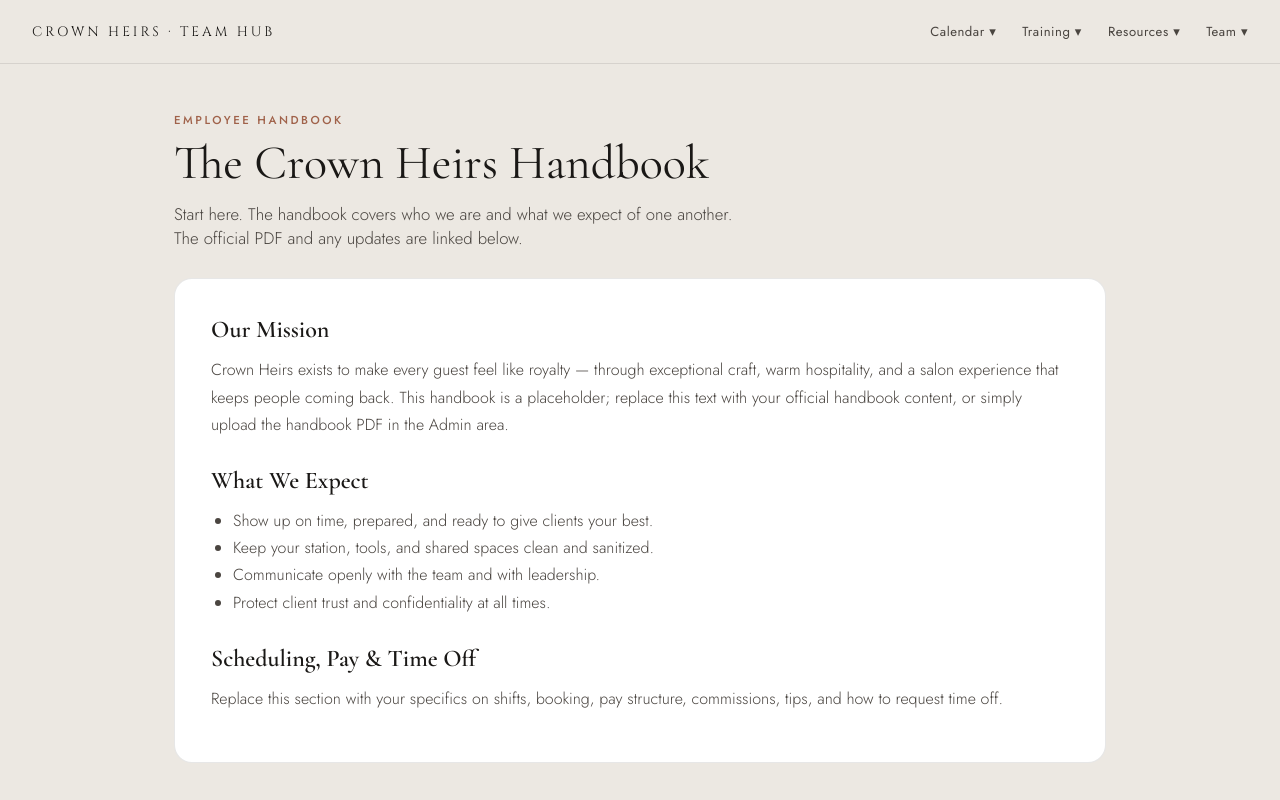
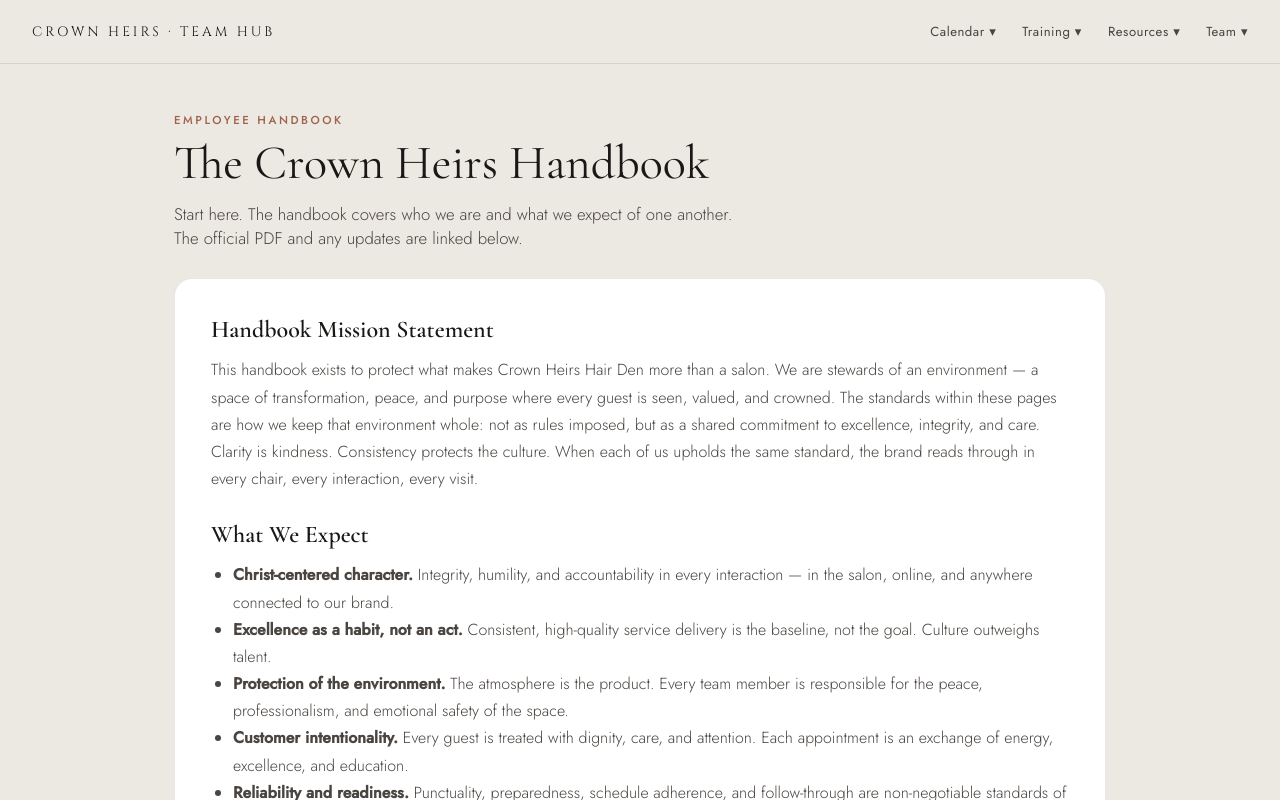
Before and after one commit to BOSSME-25/CrownHeirs, a Next.js app in the folder crown-heirs-intranet/: page /handbook in a window 1280 px wide. Shown: the top 800 px of the page. Built offline with nearby package versions, Linux system fonts and the light colour scheme; no server answers; the database is empty.

Commit message:
Update handbook with mission statement, expectations, and usage guidance
Co-Authored-By: Claude Opus 4.8 (1M context) <noreply@anthropic.com>
Claude-Session: https://claude.ai/code/session_01VmDCLNdN1xzqykgmnKMuR4

```diff
--- a/crown-heirs-intranet/app/handbook/page.tsx
+++ b/crown-heirs-intranet/app/handbook/page.tsx
@@ -18,27 +18,42 @@ export default function HandbookPage() {
         </div>
 
         <div className="prose">
-          <h2>Our Mission</h2>
+          <h2>Handbook Mission Statement</h2>
           <p>
-            Crown Heirs exists to make every guest feel like royalty — through
-            exceptional craft, warm hospitality, and a salon experience that
-            keeps people coming back. This handbook is a placeholder; replace
-            this text with your official handbook content, or simply upload the
-            handbook PDF in the Admin area.
+            This handbook exists to protect what makes Crown Heirs Hair Den more
+            than a salon. We are stewards of an environment — a space of
+            transformation, peace, and purpose where every guest is seen,
+            valued, and crowned. The standards within these pages are how we keep
+            that environment whole: not as rules imposed, but as a shared
+            commitment to excellence, integrity, and care. Clarity is kindness.
+            Consistency protects the culture. When each of us upholds the same
+            standard, the brand reads through in every chair, every interaction,
+            every visit.
           </p>
 
           <h2>What We Expect</h2>
           <ul>
-            <li>Show up on time, prepared, and ready to give clients your best.</li>
-            <li>Keep your station, tools, and shared spaces clean and sanitized.</li>
-            <li>Communicate openly with the team and with leadership.</li>
-            <li>Protect client trust and confidentiality at all times.</li>
+            <li><strong>Christ-centered character.</strong> Integrity, humility, and accountability in every interaction — in the salon, online, and anywhere connected to our brand.</li>
+            <li><strong>Excellence as a habit, not an act.</strong> Consistent, high-quality service delivery is the baseline, not the goal. Culture outweighs talent.</li>
+            <li><strong>Protection of the environment.</strong> The atmosphere is the product. Every team member is responsible for the peace, professionalism, and emotional safety of the space.</li>
+            <li><strong>Customer intentionality.</strong> Every guest is treated with dignity, care, and attention. Each appointment is an exchange of energy, excellence, and education.</li>
+            <li><strong>Reliability and readiness.</strong> Punctuality, preparedness, schedule adherence, and follow-through are non-negotiable standards of the role.</li>
+            <li><strong>Communication with class.</strong> Professional, respectful, and clear — with leadership, with teammates, and with guests.</li>
+            <li><strong>Community contribution.</strong> We grow stronger by pouring into one another. Team unity and mentorship strengthen the whole.</li>
+            <li><strong>Brand alignment.</strong> Conduct that disrupts team unity, compromises client experience, or misrepresents Crown Heirs may result in corrective action up to and including termination.</li>
           </ul>
 
-          <h2>Scheduling, Pay & Time Off</h2>
+          <h2>How to Use This Handbook</h2>
           <p>
-            Replace this section with your specifics on shifts, booking, pay
-            structure, commissions, tips, and how to request time off.
+            This handbook is your reference for the standards, expectations, and
+            culture that define Crown Heirs Hair Den. It is a living document —
+            review it during onboarding, return to it often, and treat it as the
+            source of truth whenever a question of conduct, process, or
+            expectation arises. Adherence to these standards is a condition of
+            employment and a reflection of the commitment each of us makes to
+            this brand and one another. Where you need clarification, bring it to
+            leadership directly; we would always rather answer a question than
+            correct an avoidable misstep.
           </p>
         </div>
 
```
